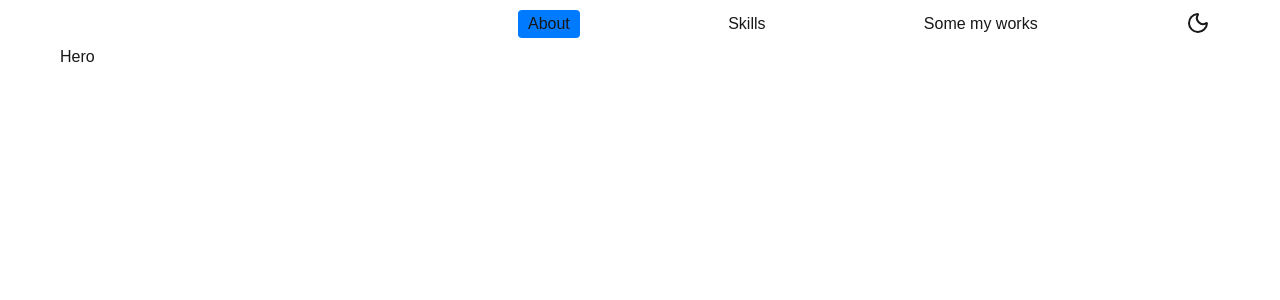
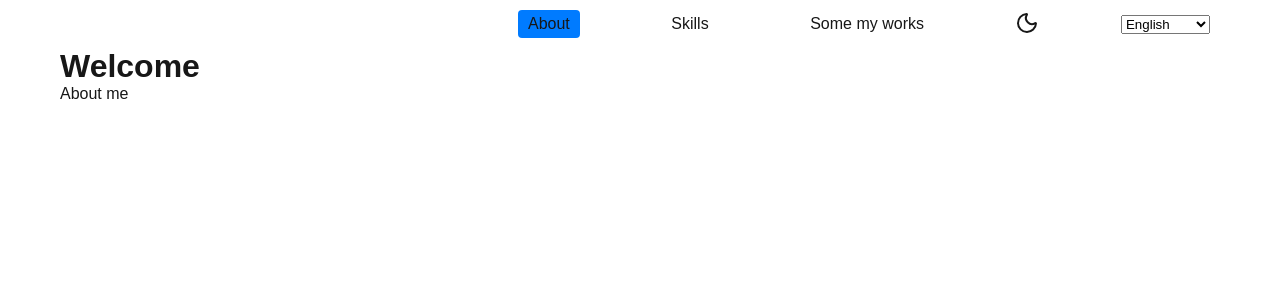
Before and after one commit to adovg/myportfolio, a Next.js app: page / in a window 1280 px wide. Shown: the top 300 px of the page. Built offline with nearby package versions, Linux system fonts and the light colour scheme.

Commit message:
add language switcher

```diff
--- a/app/layout.tsx
+++ b/app/layout.tsx
@@ -1,5 +1,6 @@
 import type { Metadata } from "next";
 import { Geist, Geist_Mono } from "next/font/google";
+import { AppProviders } from "@/context/AppProviders";
 import { ThemeProvider } from "@/context/Theme-context"; // Import the ThemeProvider
 import "./globals.scss";
 import Navbar from "@/components/Navbar";
@@ -27,10 +28,10 @@ export default function RootLayout({
   return (
     <html lang="en">
       <body className={`${geistSans.variable} ${geistMono.variable}`}>
-        <ThemeProvider>
+        <AppProviders>
           <Navbar />
           {children}
-        </ThemeProvider>
+        </AppProviders>
       </body>
     </html>
   );
--- a/components/Hero.tsx
+++ b/components/Hero.tsx
@@ -1,7 +1,17 @@
+"use client";
 import React from "react";
+import { useContext } from "react";
+import { LanguageContext } from "@/context/LocaleContext";
+import { translations } from "@/lib/translations";
 
 const Hero = () => {
-  return <div>Hero</div>;
+  const { lang } = useContext(LanguageContext)!;
+  return (
+    <div>
+      <h1>{translations[lang].welcome}</h1>
+      <p>{translations[lang].about}</p>
+    </div>
+  );
 };
 
 export default Hero;
--- /dev/null
+++ b/components/LanguageSwitcher.tsx
@@ -0,0 +1,22 @@
+"use client";
+
+import { useContext } from "react";
+import { LanguageContext } from "@/context/LocaleContext";
+
+export function LanguageSwitcher() {
+  const context = useContext(LanguageContext);
+
+  if (!context) {
+    throw new Error("LanguageSwitcher must be used inside LanguageProvider");
+  }
+
+  const { lang, setLang } = context;
+
+  return (
+    <select value={lang} onChange={(e) => setLang(e.target.value as Language)}>
+      <option value="en">English</option>
+      <option value="ru">Русский</option>
+      <option value="es">Українська</option>
+    </select>
+  );
+}
--- a/components/Navbar.tsx
+++ b/components/Navbar.tsx
@@ -5,6 +5,7 @@ import { usePathname } from "next/navigation";
 import styles from "./Navbar.module.scss"; // Assuming you have a CSS module for styling
 import "../app/globals.scss"; // Import global styles if needed
 import { ThemeToggle } from "./ThemeToggle"; // Import the ThemeToggle component
+import { LanguageSwitcher } from "./LanguageSwitcher";
 
 const Navbar = () => {
   const pathname = usePathname();
@@ -27,6 +28,7 @@ const Navbar = () => {
           Some my works
         </Link>
         <ThemeToggle />
+        <LanguageSwitcher />
       </nav>
     </div>
   );
--- a/components/ThemeToggle.tsx
+++ b/components/ThemeToggle.tsx
@@ -13,5 +13,3 @@ export const ThemeToggle = () => {
     </button>
   );
 };
-
-<Sun />;
--- /dev/null
+++ b/context/AppProviders.tsx
@@ -0,0 +1,12 @@
+"use client";
+
+import { ThemeProvider } from "./Theme-context";
+import { LanguageProvider } from "./LocaleContext";
+
+export function AppProviders({ children }: { children: React.ReactNode }) {
+  return (
+    <ThemeProvider>
+      <LanguageProvider>{children}</LanguageProvider>
+    </ThemeProvider>
+  );
+}
--- /dev/null
+++ b/context/LocaleContext.tsx
@@ -0,0 +1,29 @@
+"use client";
+
+import { createContext, useContext, useState, ReactNode } from "react";
+
+type Language = "en" | "ru" | "es";
+
+export const LanguageContext = createContext<
+  | {
+      lang: Language;
+      setLang: (lang: Language) => void;
+    }
+  | undefined
+>(undefined);
+
+export function LanguageProvider({ children }: { children: ReactNode }) {
+  const [lang, setLang] = useState<Language>("en");
+  return (
+    <LanguageContext.Provider value={{ lang, setLang }}>
+      {children}
+    </LanguageContext.Provider>
+  );
+}
+
+// кастомный хук useContext
+export const useLanguageContext = () => {
+  const context = useContext(LanguageContext);
+  if (!context) throw new Error("LanguageProvider not found!");
+  return context;
+};
--- /dev/null
+++ b/lib/translations.ts
@@ -0,0 +1,10 @@
+export const translations = {
+  en: {
+    welcome: "Welcome",
+    about: "About me",
+  },
+  ru: {
+    welcome: "Добро пожаловать",
+    about: "Обо мне",
+  },
+} as const;
```
Also changed, not shown: hooks/useAppContext.ts (added, +11 -0 lines), 1 other file (tests, documents, lock files or other folders).
